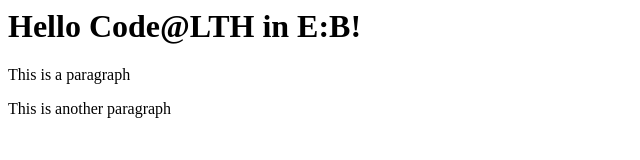
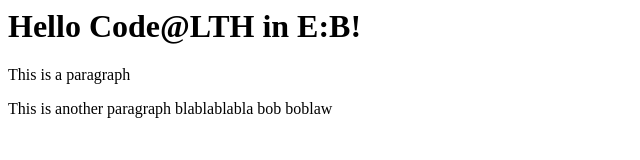
Before and after one commit to ErikBjare/intro-to-git, a plain HTML site: page index.html in a window 1280 px wide. Shown: the whole page, without its empty margins (0-640 px from the left). Drawn offline with Linux system fonts and the light colour scheme.

Commit message:
Changed second paragraph

```diff
--- a/index.html
+++ b/index.html
@@ -4,4 +4,4 @@
 
 
 
-<p>This is another paragraph</p>
+<p>This is another paragraph blablablabla bob boblaw</p>
```
